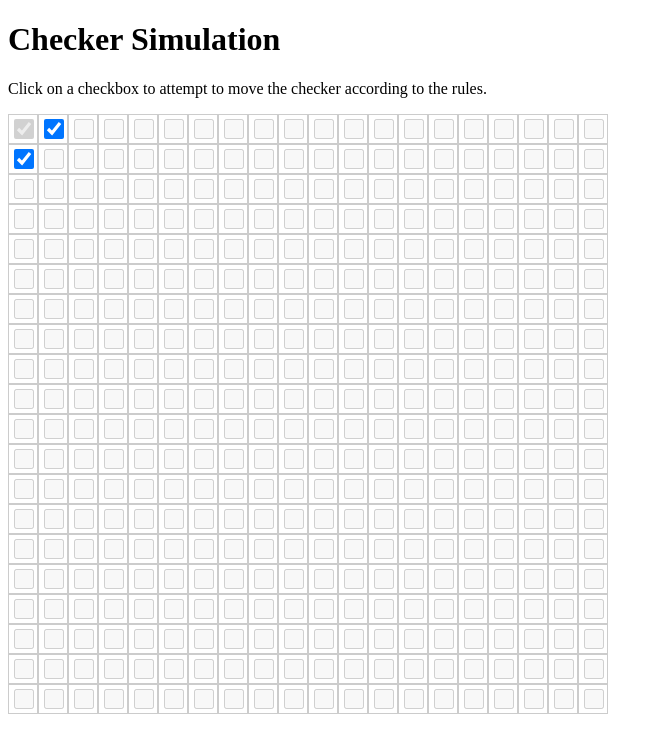
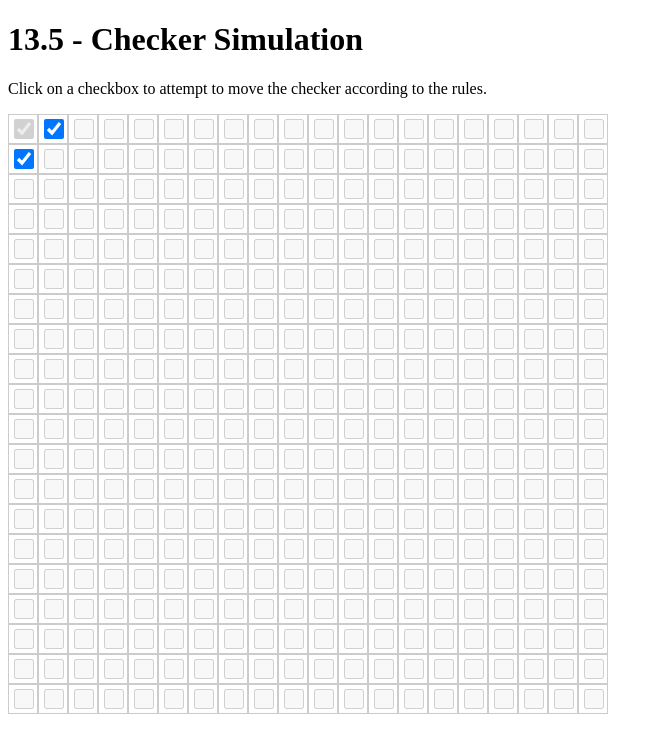
Before and after one commit to BeeTheMaya/BeeTheMaya.github.io, a plain HTML site: page 13.5.html in a window 1280 px wide. Shown: the whole page, without its empty margins (0-663 px from the left). Drawn offline with Linux system fonts and the light colour scheme.

Commit message:
Update 13.5.html

```diff
--- a/13.5.html
+++ b/13.5.html
@@ -3,7 +3,7 @@
 <head>
   <meta charset="UTF-8">
   <meta name="viewport" content="width=device-width, initial-scale=1.0">
-  <title>Checker Simulation</title>
+  <title>13.5 - Checker Simulation</title>
   <style>
     .grid {
       display: grid;
@@ -24,7 +24,7 @@
   </style>
 </head>
 <body>
-  <h1>Checker Simulation</h1>
+  <h1>13.5 - Checker Simulation</h1>
   <p>Click on a checkbox to attempt to move the checker according to the rules.</p>
   <div class="grid" id="grid"></div>
 
```
